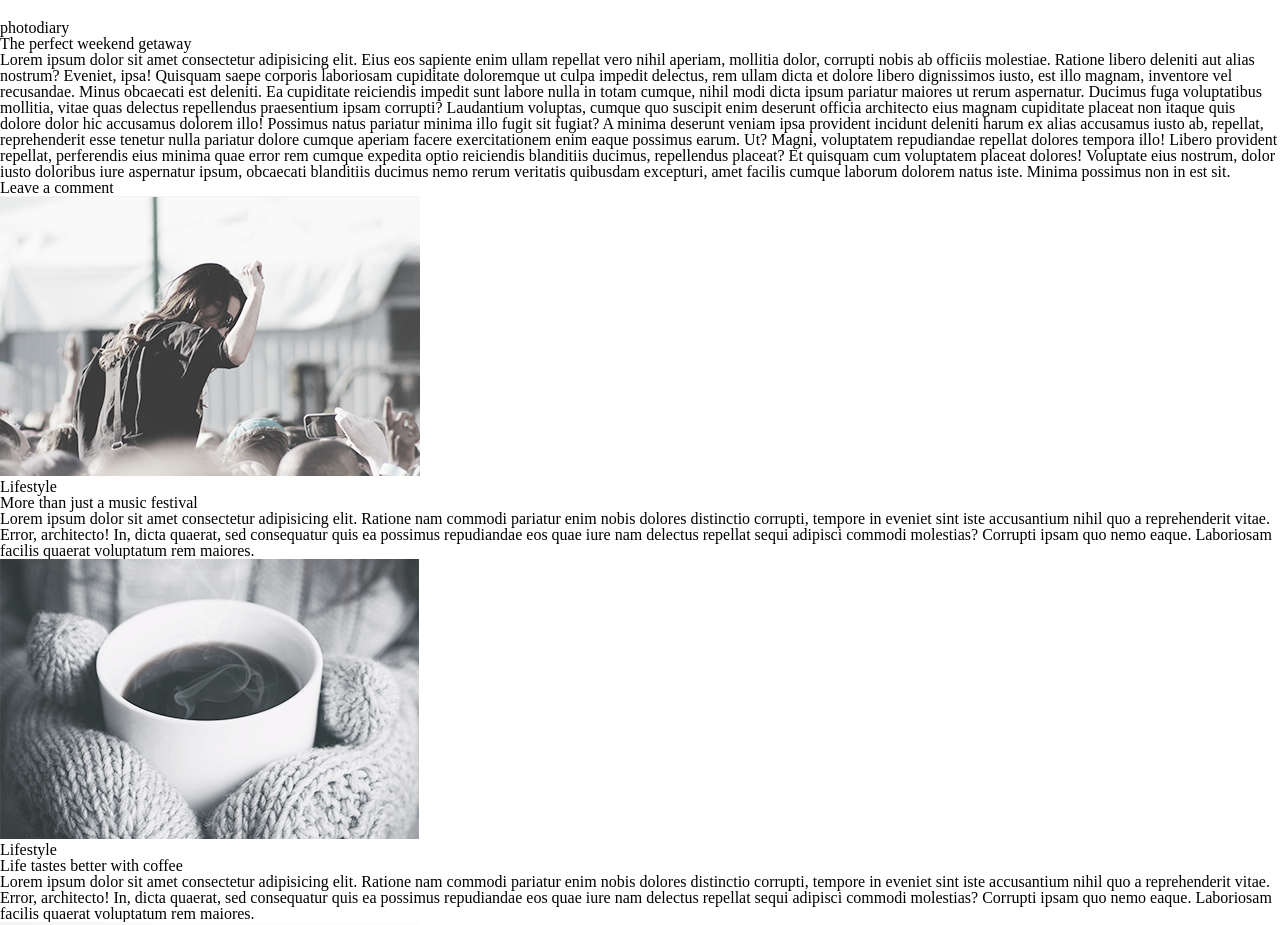
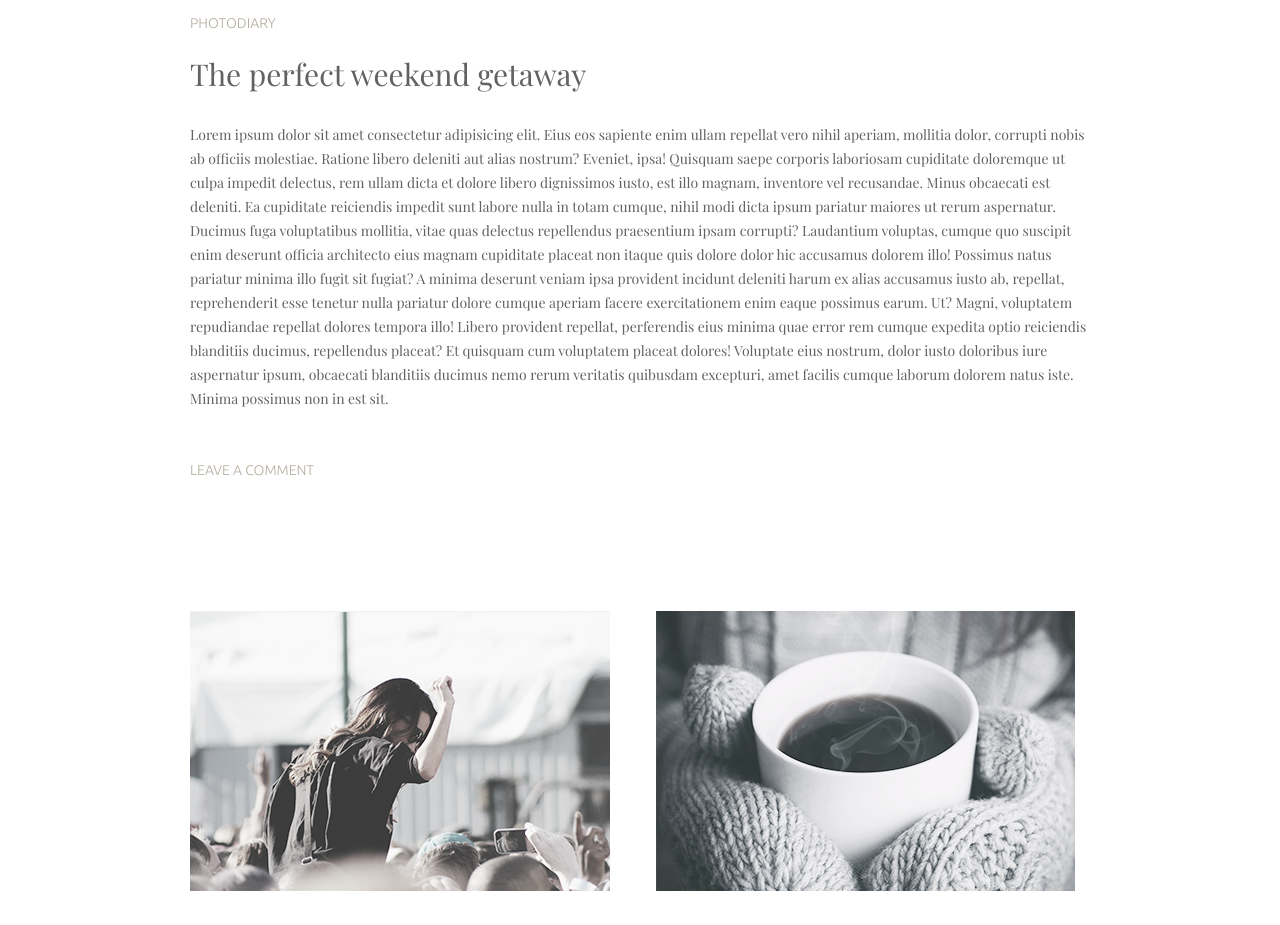
Before and after one commit to ClutchDown/Trainee-adventure, a plain HTML site: page index.html in a window 1280 px wide. Shown: the part 780-1705 px from the top of the page. Drawn offline with nearby package versions, Linux system fonts and the light colour scheme.

Commit message:
adventure continue

```diff
--- a/index.html
+++ b/index.html
@@ -52,28 +52,28 @@
 				</p>
 			</div>
 			<div class="grid-loyout">
-				<div class="block1">
+				<div class="block">
 					<img src="img\rettangolo_4_62.png" alt="" class="block-photo">
 					<p class="block-info">Lifestyle</p>
 					<p class="block-title">More than just a music festival</p>
 					<p class="block-text">Lorem ipsum dolor sit amet consectetur adipisicing elit. Ratione nam commodi pariatur enim nobis dolores distinctio corrupti, tempore in eveniet sint iste accusantium nihil quo a reprehenderit vitae. Error, architecto!
 					In, dicta quaerat, sed consequatur quis ea possimus repudiandae eos quae iure nam delectus repellat sequi adipisci commodi molestias? Corrupti ipsam quo nemo eaque. Laboriosam facilis quaerat voluptatum rem maiores.</p>
 				</div>
-				<div class="block2">
+				<div class="block">
 					<img src="img\rettangolo_4_copia_63.png" alt="" class="block-photo">
 					<p class="block-info">Lifestyle</p>
 					<p class="block-title">Life tastes better with coffee</p>
 					<p class="block-text">Lorem ipsum dolor sit amet consectetur adipisicing elit. Ratione nam commodi pariatur enim nobis dolores distinctio corrupti, tempore in eveniet sint iste accusantium nihil quo a reprehenderit vitae. Error, architecto!
 						In, dicta quaerat, sed consequatur quis ea possimus repudiandae eos quae iure nam delectus repellat sequi adipisci commodi molestias? Corrupti ipsam quo nemo eaque. Laboriosam facilis quaerat voluptatum rem maiores.</p>
 				</div>
-				<div class="block3">
+				<div class="block">
 					<img src="img\rettangolo_4_copia_2_92.png" alt="" class="block-photo">
 					<p class="block-info">Photodiary</p>
 					<p class="block-title">American dream</p>
 					<p class="block-text">Lorem ipsum dolor sit amet consectetur adipisicing elit. Ratione nam commodi pariatur enim nobis dolores distinctio corrupti, tempore in eveniet sint iste accusantium nihil quo a reprehenderit vitae. Error, architecto!
 						In, dicta quaerat, sed consequatur quis ea possimus repudiandae eos quae iure nam delectus repellat sequi adipisci commodi molestias? Corrupti ipsam quo nemo eaque. Laboriosam facilis quaerat voluptatum rem maiores.</p>
 				</div>
-				<div class="block4">
+				<div class="block">
 					<img src="img\rettangolo_4_copia_3_94.png" alt="" class="block-photo">
 					<p class="block-info">Photodiary</p>
 					<p class="block-title">A day exploring the Alps</p>
@@ -82,10 +82,12 @@
 				</div>
 			</div>
 			<div class="feedback">
+				<div class="feedback-wrapper">
 				<p class="feeback-text">Sign up for our newsletter!</p>
 				<form action="#" method="POST" enctype="multipart/form-data"></form>
 				<input type="mail" name="usermail" value="Enter a valid email address">
 				<a href="#" class="cool-button"><img src="img\send_icon_774.png" alt="" class="button-img"></a>
+			   </div>
 			</div>
 			<div class="main-button">
 				<a href="" class="load-more"><p class="button">Load more</p></a>
--- a/style.css
+++ b/style.css
@@ -14,7 +14,7 @@
 	display: flex;
 	justify-content: space-between;
 	align-items: center;
-	border: 2px solid black;
+
 }
 .menu-left {
 }
@@ -52,34 +52,78 @@ header img{
 }
 
 .content-diary {
+	max-width: 900px;
+	margin: 0 auto;
 }
 .photodiary {
+font-family: Ubuntu;
+font-size: 14px;
+text-transform: uppercase;
+color: #b4ad9e;
+padding-bottom: 29px;
 }
 .getaway {
+font-family: 'Playfair Display';
+font-size: 30px;
+color: #626262;
+padding-bottom: 34px;
 }
 .text {
+	line-height: 24px;
+font-family: 'Playfair Display';
+font-size: 14px;
+color: #626262;
 }
 .comment {
+font-family: Ubuntu;
+font-size: 14px;
+text-transform: uppercase;
+color: #b4ad9e;
+padding-top: 52px ;
 }
 .grid-loyout {
+	padding-top: 134px;
+	display: grid;
+	grid-template-columns: 1fr 1fr;
+	grid-template-rows: 1fr 1fr;
+	max-width: 900px;
+	margin: 0 auto;
+	grid-column-gap: 32px;
+	grid-row-gap: 132px;
 }
-.block1 {
+.block {
+
 }
 .block-photo {
 }
 .block-info {
+font-family: Ubuntu;
+font-size: 14px;
+text-transform: uppercase;
+color: #b4ad9e;
+padding: 32px 0 32px 0;
 }
 .block-title {
+	font-family: 'Playfair Display';
+font-size: 30px;
+color: #626262;
+padding-bottom: 32px;
 }
 .block-text {
-}
-.block2 {
-}
-.block3 {
-}
-.block4 {
+font-family: 'Playfair Display';
+font-size: 14px;
+line-height: 24px;
+color: #626262;
 }
 .feedback {
+	padding-top: 122px;
+	max-height: 287px;
+	background-color: #f0f0f0;
+
+}
+.feedback-wrapper{
+
+
 }
 .feeback-text {
 }
@@ -88,14 +132,28 @@ header img{
 .button-img {
 }
 .main-button {
+
 }
 .load-more {
+	display: flex;
+	justify-content: center;
+	padding: 88px 0 88px 0;
 }
 .button {
+	width: 164px;
+height: 60px;
+border: 1px solid #626262;
+font-family: 'Playfair Display';
+font-size: 20px;
+line-height: 24px;
+font-weight: 400;
+color: #626262;
+text-decoration: none;
 }
 .footer {
 	border: 2px solid black;
 	margin-top: auto;
+
 }
 .content-down {
 }
```
